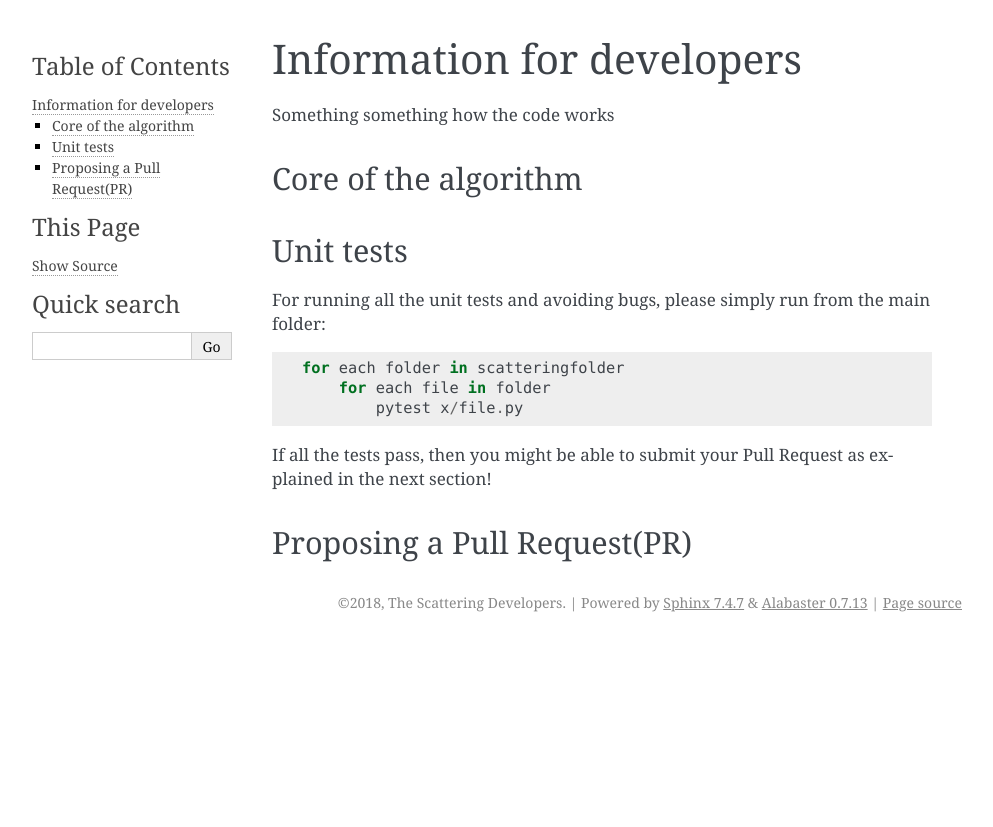
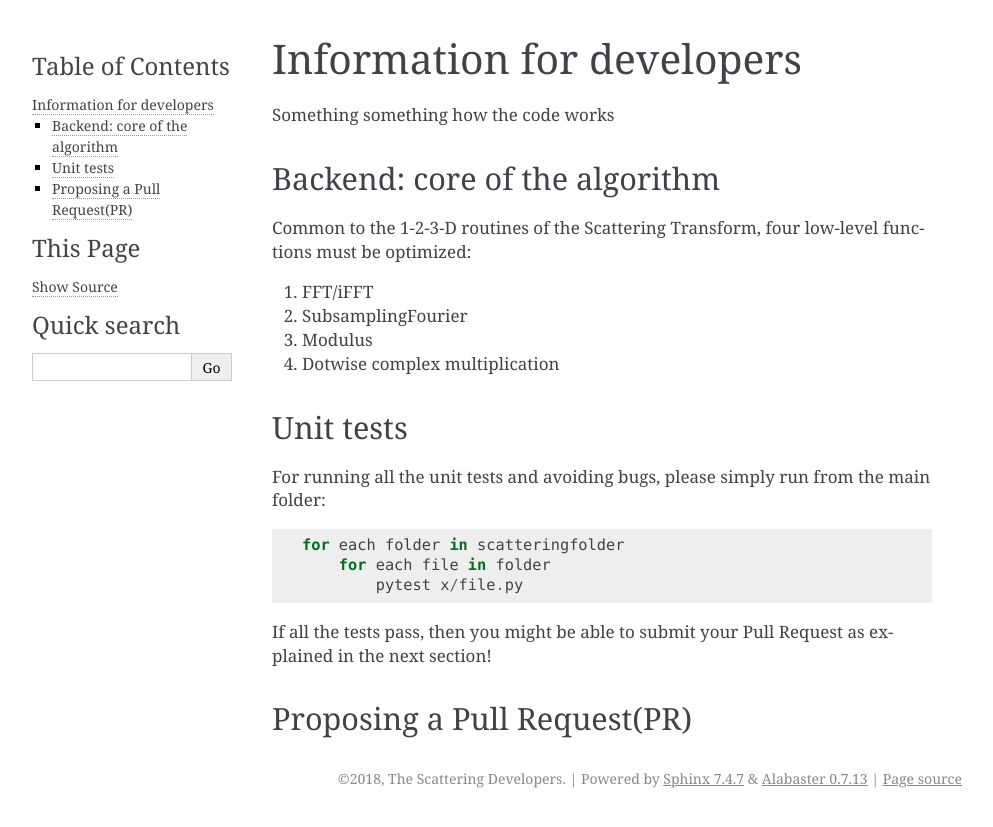
Before and after one commit to kymatio/kymatio, a Sphinx documentation site: the page built from doc/source/developerguide.rst, in a window 1280 px wide. Shown: the top 827 px of the page, without its empty margins (148-1141 px from the left). Built offline with Sphinx 7.4.7, drawn with Linux system fonts in a browser that asks for light colours; formulas are drawn with MathJax 3.

Commit message:
snoop dog y dog

```diff
--- a/doc/source/developerguide.rst
+++ b/doc/source/developerguide.rst
@@ -3,9 +3,16 @@ Information for developers
 
 Something something how the code works
 
-Core of the algorithm
-=====================
+Backend: core of the algorithm
+==============================
 
+Common to the 1-2-3-D routines of the Scattering Transform, four low-level functions
+must be optimized:
+
+1. FFT/iFFT
+2. SubsamplingFourier
+3. Modulus
+4. Dotwise complex multiplication
 
 Unit tests
 ==========
```
